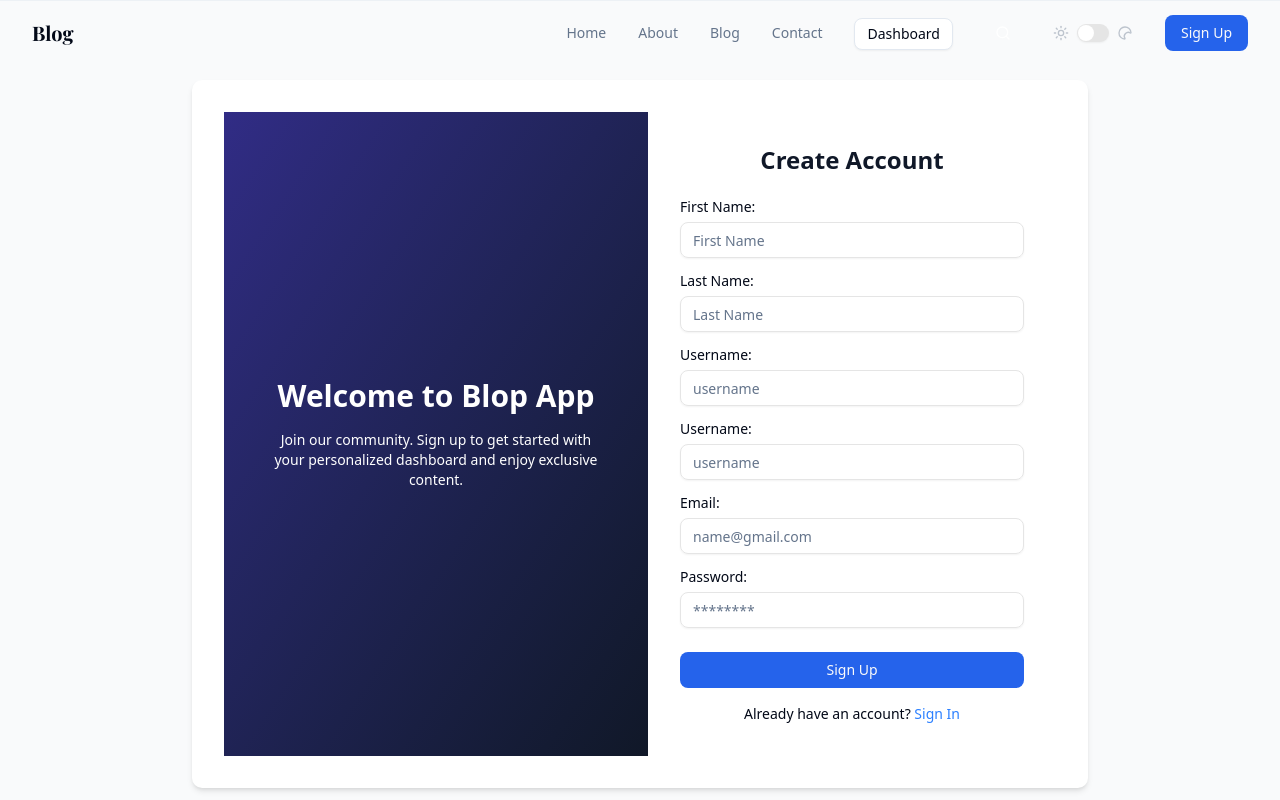
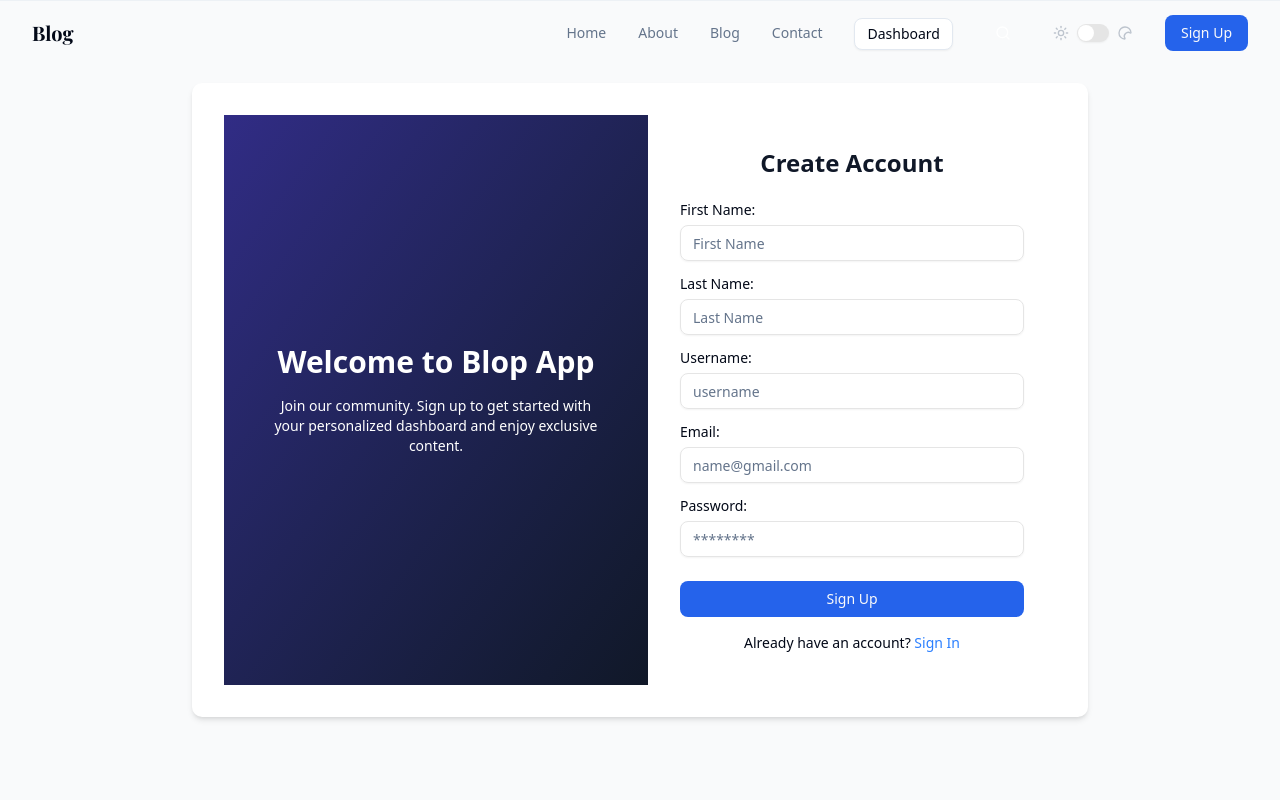
Before and after one commit to Tilahun-git/webserviceBlogApp_project, a Next.js app in the folder blogAppFrontend/: page /auth/sign-up in a window 1280 px wide. Shown: the top 800 px of the page. Built offline with nearby package versions, Linux system fonts and the light colour scheme; a web font is replaced by a local one.

Commit message:
Add sign-up page updates, hooks, and API utilities

```diff
--- a/blogAppFrontend/app/auth/sign-up/page.tsx
+++ b/blogAppFrontend/app/auth/sign-up/page.tsx
@@ -117,16 +117,6 @@ export default function SignUpPage() {
               onChange={handleChange}
             />
           </div>
-          <div className='grid gap-2'>
-            <Label htmlFor="username">Username:</Label>
-            <Input
-              id="username"
-              type="text"
-              placeholder="username"
-              value={formData.username}
-              onChange={handleChange}
-            />
-          </div>
 
           <div className='grid gap-2'>
             <Label htmlFor="email">Email:</Label>
```
